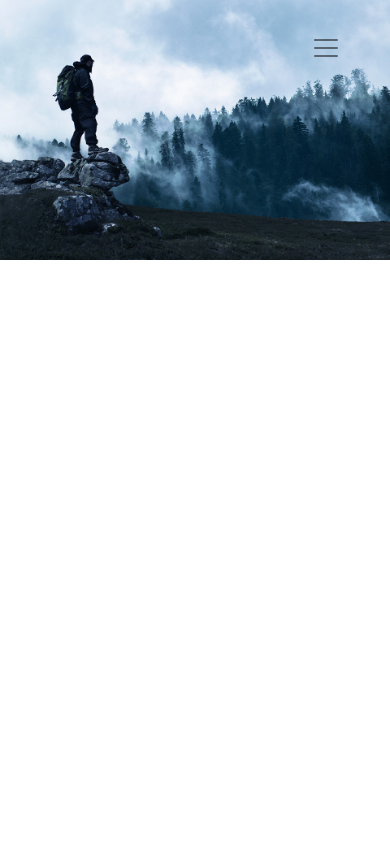
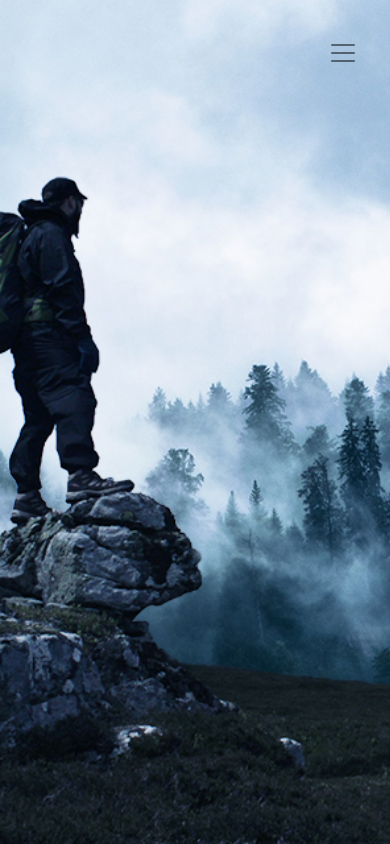
Before and after one commit to essile/rajaton, a React (Create React App) app: page / in a window 390 px wide. Built offline with nearby package versions, Linux system fonts and the light colour scheme.

Commit message:
background image works as it should

```diff
--- a/src/components/LandingPageMainImage.js
+++ b/src/components/LandingPageMainImage.js
@@ -5,6 +5,7 @@ const LandingPageMainImage = () => {
 
     return (
         <img
+            className='landingPageImage'
             style={{ position: 'absolute', zIndex: 0, width: '100%' }}
             src={sumu_maisema_mainos_tuunattu_W}
             alt='rajaton-foggy-landscape'
--- a/src/index.css
+++ b/src/index.css
@@ -1,6 +1,11 @@
 body {
     font-family: 'Hind', sans-serif;
     color: #223240;
+    font-size: 1.2em;
+}
+
+body > #root > div {
+    height: 100vh;
 }
 
 a {
@@ -8,7 +13,8 @@ a {
 }
 
 a:hover {
-    color: #667c8e;
+    /* color: #667c8e; */
+    color: #c16c1d;
     text-decoration: none;
 }
 
--- /dev/null
+++ b/src/styles/LandingPage.css
@@ -0,0 +1,8 @@
+.landingPage {
+        /* width: 100vh; */
+        min-height: 100vh;
+        background-image: url("../assets/sumu_maisema_mainos_tuunattu_W.png");
+        background-size: cover;
+        background-repeat: no-repeat;
+        background-position: 25% 50%;
+}
--- a/src/styles/NavigationBar.module.css
+++ b/src/styles/NavigationBar.module.css
@@ -21,10 +21,10 @@
     .navlinkItem {
         padding-bottom: 0.5%;
         margin-top: 2.5%;
-        margin-right: 10%;
+        margin-right: 5%;
     }
     .naviToggle {
-        margin-left: 82%;
+        margin-left: 87%;
         margin-bottom: 2%;
         padding: 0%;
         border-color: transparent;
--- a/src/views/LandingPage.js
+++ b/src/views/LandingPage.js
@@ -1,13 +1,12 @@
 import React from 'react';
 import NavigationBar from '../containers/NavigationBar';
-import LandingPageMainImage from '../components/LandingPageMainImage';
+import '../styles/LandingPage.css'
 
 const LandingPage = (props) => {
 
     return (
-        <div>
+        <div className='landingPage'>
             <NavigationBar />
-            <LandingPageMainImage />
         </div>
     );
 
```
